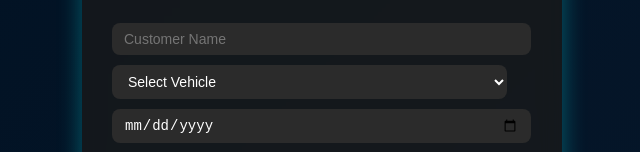
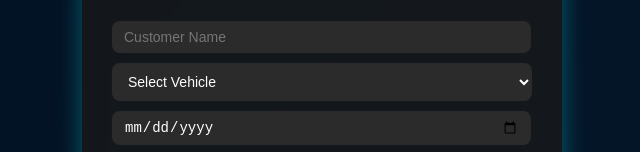
Before and after one commit to CBarnettDev/fasttrk-connect, a Next.js app: page / in a window 1280 px wide. Shown: the part 235-387 px from the top of the page, without its empty margins (318-958 px from the left). Built offline with nearby package versions, Linux system fonts and the light colour scheme.

Commit message:
quickfix:

```diff
--- a/components/VerificationForm.tsx
+++ b/components/VerificationForm.tsx
@@ -84,7 +84,7 @@ export default function InsuranceVerificationForm() {
           value={formData.vehicleName}
           onChange={handleChange}
           required
-          style={styles.input}
+          style={{ width: "100%", padding: "10px 12px", marginBottom: "10px", border: "none", borderRadius: "8px", backgroundColor: "#2b2b2b", color: "#fff", fontSize: "14px" }}
         >
           <option value="">Select Vehicle</option>
           <option>22 Cadillac Escalade - $75k</option>
@@ -176,6 +176,16 @@ const styles: Record<string, React.CSSProperties> = {
     alignItems: "center",
     overflow: "hidden",
   },
+  dropdown:{
+width: "100%",
+    padding: "8px 12px",
+    marginBottom: "10px",
+    border: "none",
+    borderRadius: "8px",
+    backgroundColor: "#2b2b2b",
+    color: "#fff",
+    fontSize: "14px",
+  },
   form: {
     backgroundColor: "rgba(26, 26, 26, 0.75)",
     padding: "30px",
```
